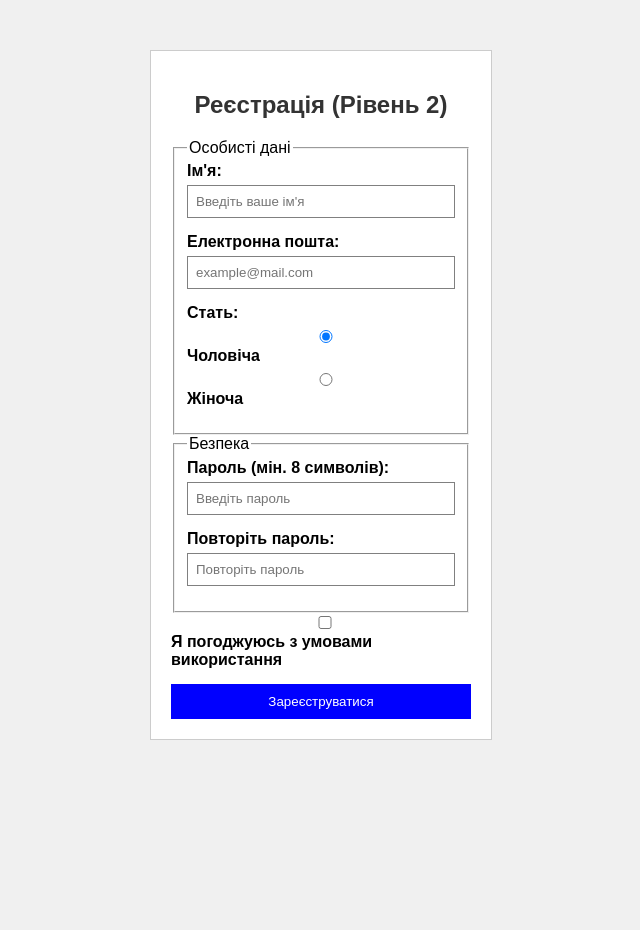
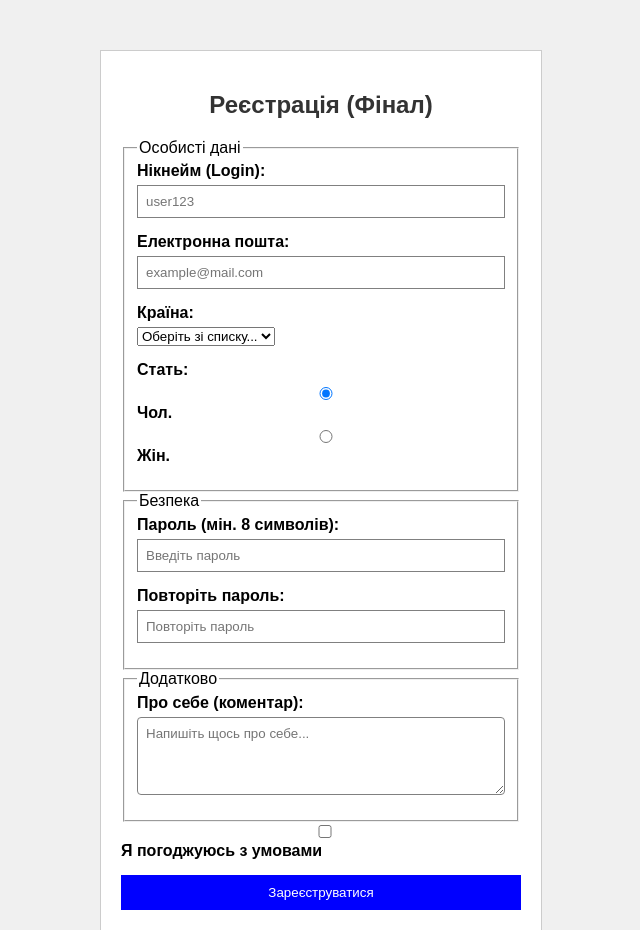
Before and after one commit to andriibazhaliuk-kb2301-bot/lab4_webprogramm, a plain HTML site: page index.html in a window 1280 px wide. Shown: the top 930 px of the page, without its empty margins (319-959 px from the left). Before the commit the page ends 800 px from the top, so only its background shows below. Drawn offline with Linux system fonts and the light colour scheme.

Commit message:
додаєм умови з рівня №3

```diff
--- a/index.html
+++ b/index.html
@@ -9,15 +9,18 @@
 </head>
 <body>
 <div class="form-container">
-        <h2>Реєстрація (Рівень 2)</h2>
+        <h2>Реєстрація (Фінал)</h2>
         <form action="#" method="POST">
 
             <fieldset>
                 <legend>Особисті дані</legend>
 
                 <div class="form-group">
-                    <label for="username">Ім'я:</label>
-                    <input type="text" id="username" name="username" required placeholder="Введіть ваше ім'я">
+                    <label for="username">Нікнейм (Login):</label>
+                    <input type="text" id="username" name="username" required
+                           pattern="[a-zA-Z0-9]+"
+                           title="Використовуйте тільки латинські літери та цифри без пробілів"
+                           placeholder="user123">
                 </div>
 
                 <div class="form-group">
@@ -26,13 +29,24 @@
                 </div>
 
                 <div class="form-group">
+                    <label for="country">Країна:</label>
+                    <select id="country" name="country" required>
+                        <option value="" disabled selected>Оберіть зі списку...</option>
+                        <option value="ua">Україна</option>
+                        <option value="pl">Польща</option>
+                        <option value="de">Німеччина</option>
+                        <option value="usa">США</option>
+                    </select>
+                </div>
+
+                <div class="form-group">
                     <label>Стать:</label>
                     <div class="radio-group">
                         <input type="radio" id="male" name="gender" value="male" checked>
-                        <label for="male" class="inline-label">Чоловіча</label>
+                        <label for="male" class="inline-label">Чол.</label>
 
                         <input type="radio" id="female" name="gender" value="female">
-                        <label for="female" class="inline-label">Жіноча</label>
+                        <label for="female" class="inline-label">Жін.</label>
                     </div>
                 </div>
             </fieldset>
@@ -53,9 +67,17 @@
                 </div>
             </fieldset>
 
+            <fieldset>
+                <legend>Додатково</legend>
+                <div class="form-group">
+                    <label for="comment">Про себе (коментар):</label>
+                    <textarea id="comment" name="comment" rows="4" placeholder="Напишіть щось про себе..."></textarea>
+                </div>
+            </fieldset>
+
             <div class="form-group checkbox-group">
                 <input type="checkbox" id="terms" name="terms" required>
-                <label for="terms" class="inline-label">Я погоджуюсь з умовами використання</label>
+                <label for="terms" class="inline-label">Я погоджуюсь з умовами</label>
             </div>
 
             <button type="submit">Зареєструватися</button>
--- a/style.css
+++ b/style.css
@@ -5,7 +5,7 @@ body {
 }
 
 .form-container {
-    width: 300px;
+    width: 400px;
     margin: 50px auto;
     padding: 20px;
     background-color: white;
@@ -52,3 +52,18 @@ button {
 button:hover {
     background-color: darkblue;
 }
+
+textarea {
+    width: 100%;
+    padding: 8px;
+    border: 1px solid gray;
+    border-radius: 4px;
+    box-sizing: border-box;
+    display: block;
+    font-family: inherit;
+}
+
+
+textarea {
+    resize: vertical;
+}
```
